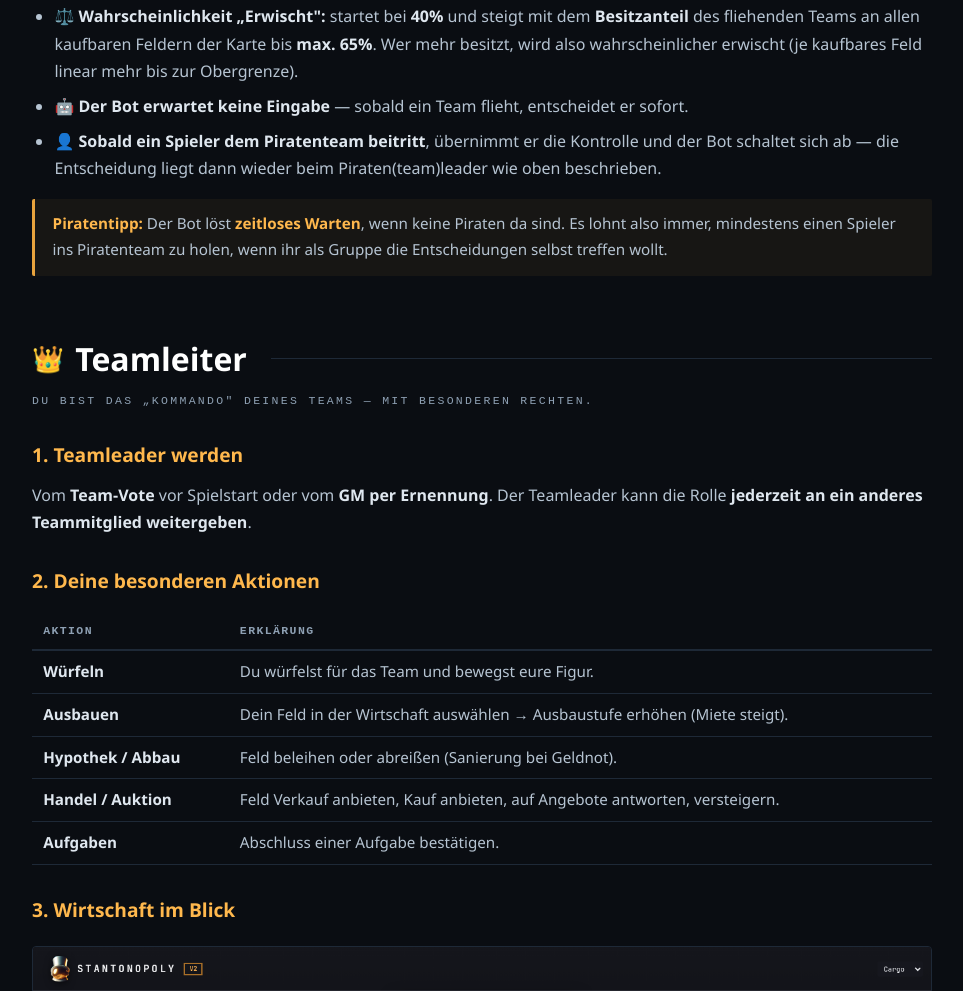
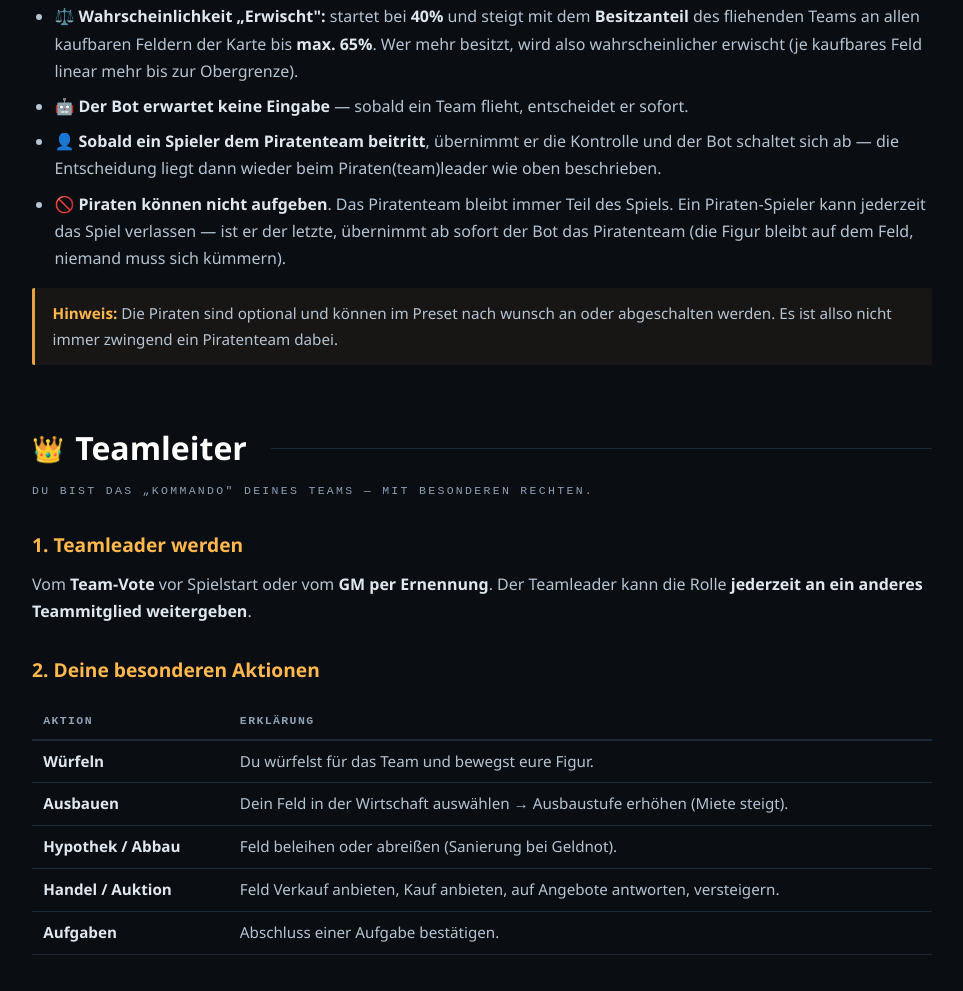
Before and after one commit to SeBoOne/Stantonopoly-v2, a website: page docs/anleitung-stantonopoly.html in a window 1280 px wide. Shown: the part 5864-6855 px from the top of the page, without its empty margins (158-1121 px from the left). Drawn offline with Linux system fonts and the light colour scheme.

Commit message:
Anleitung: Bot-Pirat-Abschnitt um 'Piraten können nicht aufgeben' erweitert (letzter Spieler verlässt → Bot übernimmt)

```diff
--- a/docs/anleitung-stantonopoly.html
+++ b/docs/anleitung-stantonopoly.html
@@ -171,8 +171,9 @@ footer{margin-top:4rem;padding-top:1.5rem;border-top:1px solid var(--line);color
     <li>⚖️ <b>Wahrscheinlichkeit „Erwischt":</b> startet bei <b>40%</b> und steigt mit dem <b>Besitzanteil</b> des fliehenden Teams an allen kaufbaren Feldern der Karte bis <b>max. 65%</b>. Wer mehr besitzt, wird also wahrscheinlicher erwischt (je kaufbares Feld linear mehr bis zur Obergrenze).</li>
     <li>🤖 <b>Der Bot erwartet keine Eingabe</b> — sobald ein Team flieht, entscheidet er sofort.</li>
     <li>👤 <b>Sobald ein Spieler dem Piratenteam beitritt</b>, übernimmt er die Kontrolle und der Bot schaltet sich ab — die Entscheidung liegt dann wieder beim Piraten(team)leader wie oben beschrieben.</li>
+    <li>🚫 <b>Piraten können nicht aufgeben</b>. Das Piratenteam bleibt immer Teil des Spiels. Ein Piraten-Spieler kann jederzeit das Spiel verlassen — ist er der letzte, übernimmt ab sofort der Bot das Piratenteam (die Figur bleibt auf dem Feld, niemand muss sich kümmern).</li>
   </ul>
-  <div class="note"><b>Piratentipp:</b> Der Bot löst <b>zeitloses Warten</b>, wenn keine Piraten da sind. Es lohnt also immer, mindestens einen Spieler ins Piratenteam zu holen, wenn ihr als Gruppe die Entscheidungen selbst treffen wollt.</div>
+  <div class="note"><b>Hinweis:</b> Die Piraten sind optional und können im Preset nach wunsch an oder abgeschalten werden. Es ist allso nicht immer zwingend ein Piratenteam dabei.</div>
 </section>
 
 <!-- ================= TEAMLEITER ================= -->
```
